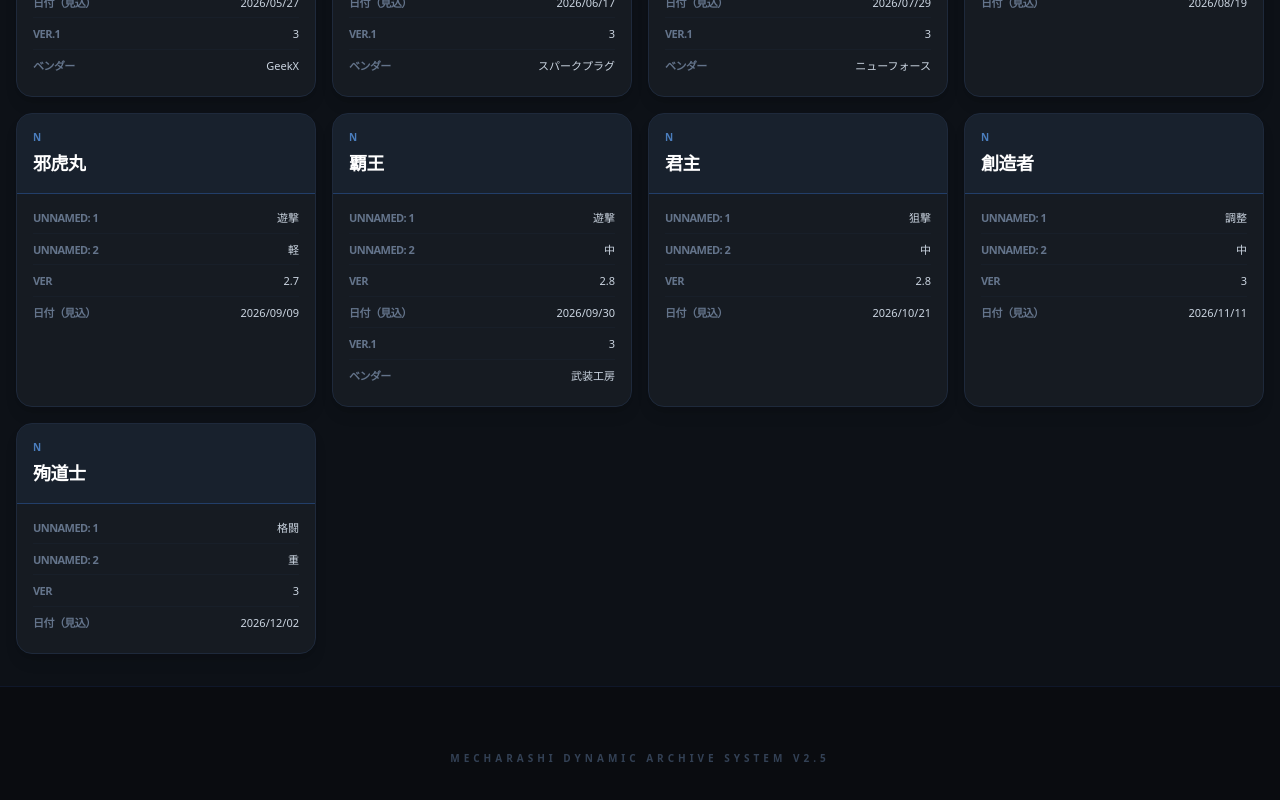
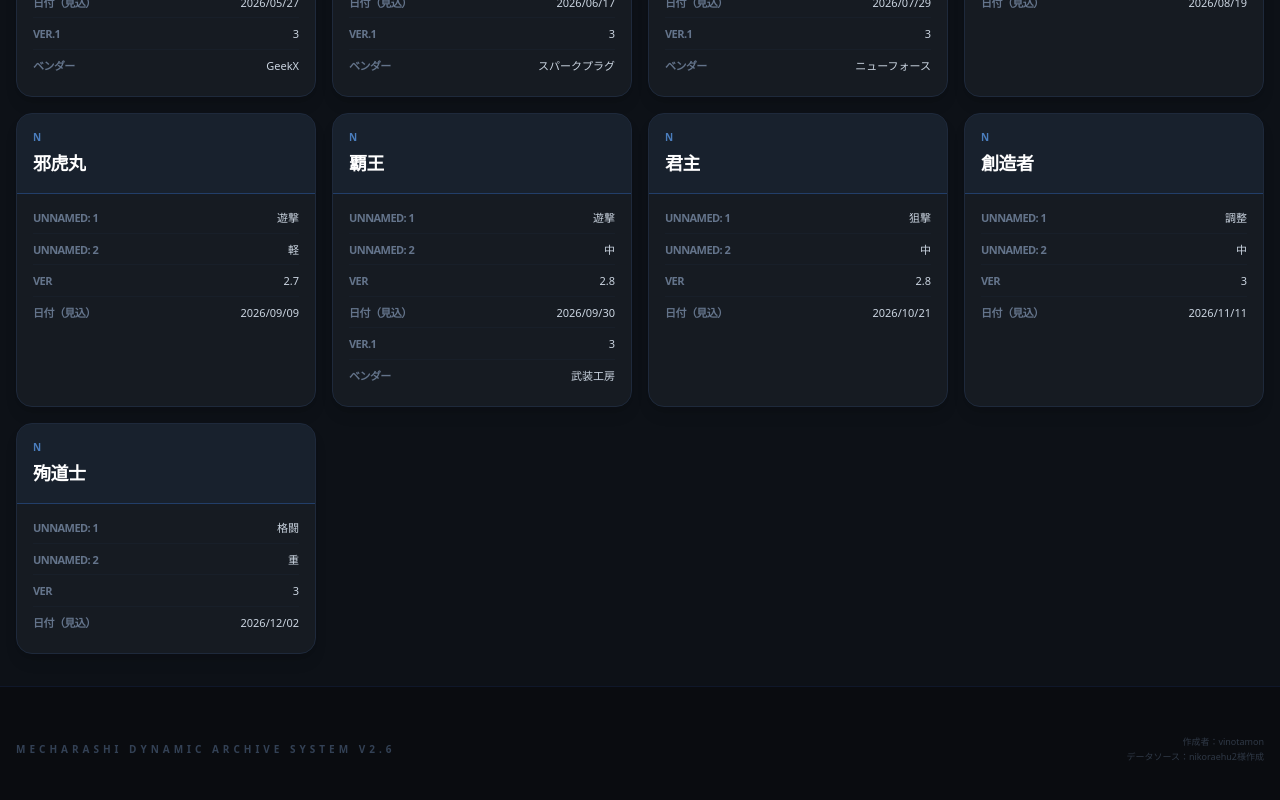
Before and after one commit to jyamaiken/mecharashi-tools, a React (Vite) app: page / in a window 1280 px wide. Shown: the part 3836-4636 px from the top of the page. Built offline with nearby package versions, Linux system fonts and the light colour scheme; the HTML template or start-up script is replaced by a standard one.

Commit message:
Update App.tsx

```diff
--- a/src/App.tsx
+++ b/src/App.tsx
@@ -291,10 +291,16 @@ const App: React.FC = () => {
         </div>
       )}
 
-      <footer className="py-16 border-t border-slate-900 text-center bg-[#0a0c10]">
-        <p className="text-slate-700 text-[10px] tracking-[0.4em] uppercase font-bold">
-          Mecharashi dynamic archive system v2.5
-        </p>
+      <footer className="py-12 border-t border-slate-900 bg-[#0a0c10] px-4">
+        <div className="max-w-7xl mx-auto flex flex-col md:flex-row justify-between items-center gap-4">
+          <p className="text-slate-700 text-[10px] tracking-[0.4em] uppercase font-bold text-center md:text-left">
+            Mecharashi dynamic archive system v2.6
+          </p>
+          <div className="text-[9px] text-slate-600 text-center md:text-right leading-relaxed opacity-60 hover:opacity-100 transition-opacity">
+            <p>作成者：vinotamon</p>
+            <p>データソース：nikoraehu2様作成</p>
+          </div>
+        </div>
       </footer>
     </div>
   );
```
